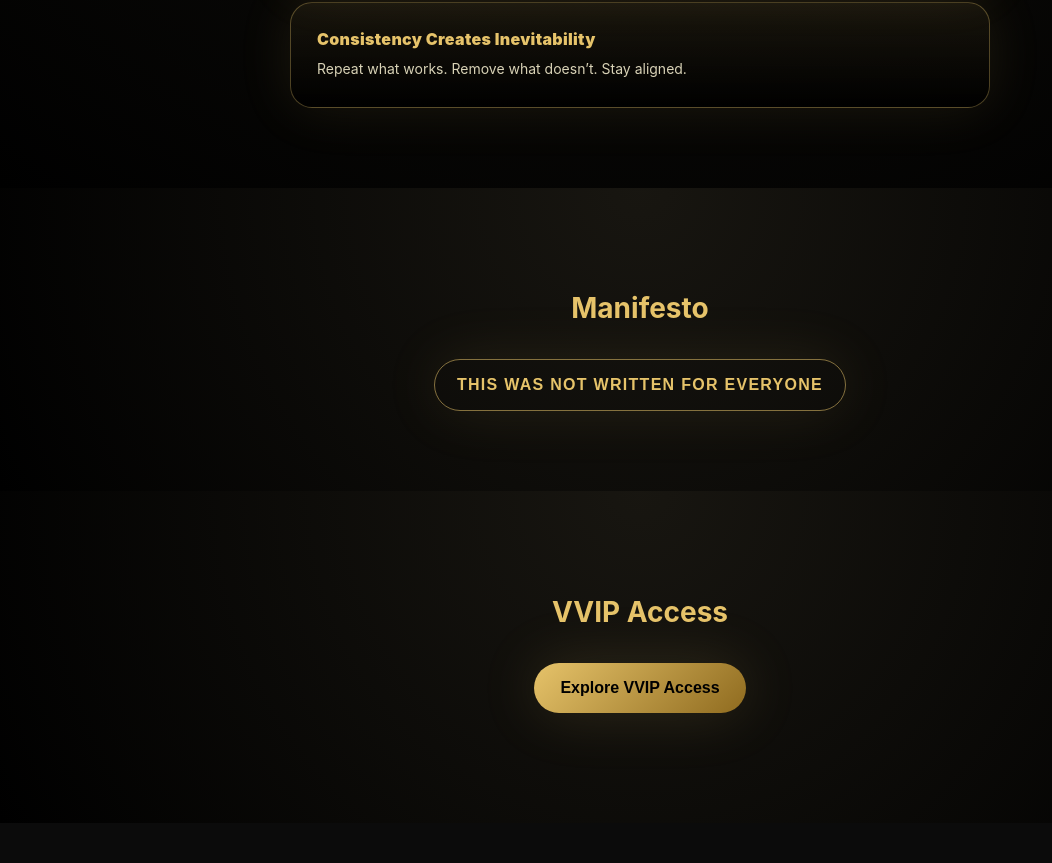
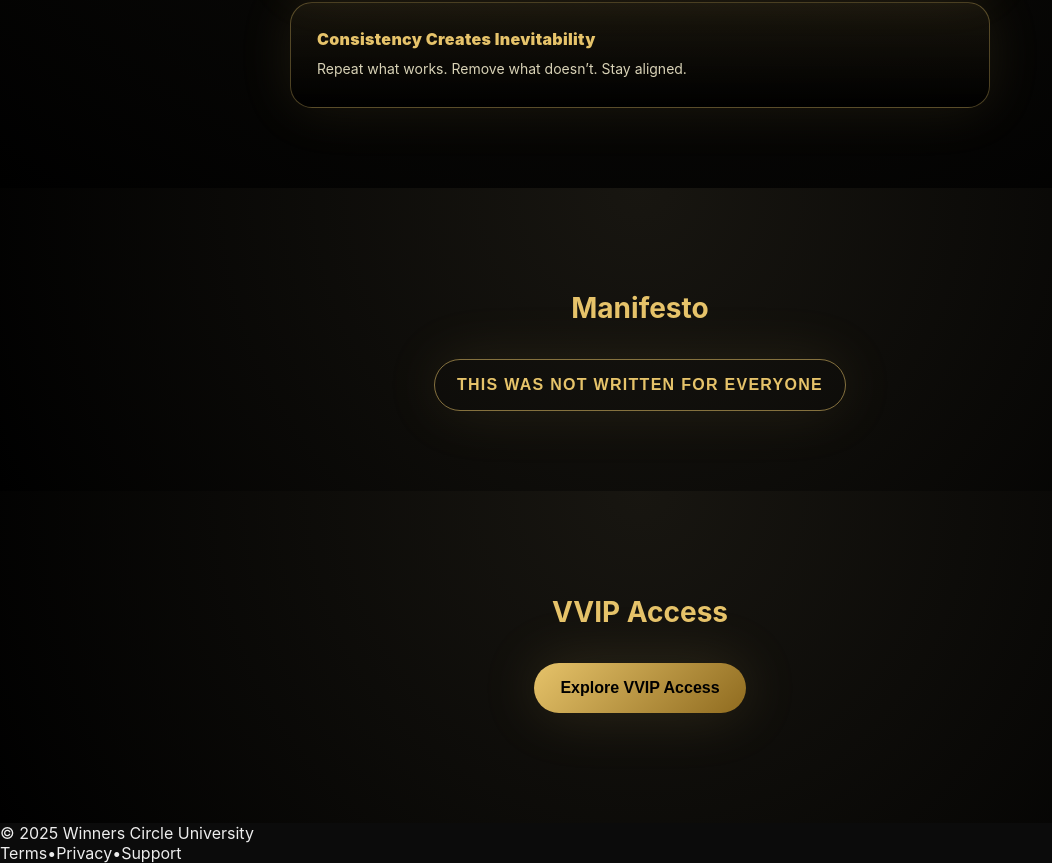
Before and after one commit to bammamileleabdul/winners-circle-university, a Next.js app: page / in a window 1280 px wide. Shown: the part 1448-2311 px from the top of the page, without its empty margins (0-1052 px from the left). Before the commit the page ends 2271 px from the top, so only its background shows below. Built offline with nearby package versions, Linux system fonts and the light colour scheme.

Commit message:
Add footer to RootLayout component
Added footer with copyright and links to terms, privacy, and support.

```diff
--- a/app/layout.js
+++ b/app/layout.js
@@ -8,7 +8,21 @@ export const metadata = {
 export default function RootLayout({ children }) {
   return (
     <html lang="en">
-      <body>{children}</body>
+      <body>
+        {children}
+        <footer className="siteFooter">
+          <div className="siteFooterInner">
+            <div className="siteFooterBrand">© {new Date().getFullYear()} Winners Circle University</div>
+            <div className="siteFooterLinks">
+              <a href="/terms">Terms</a>
+              <span className="dot">•</span>
+              <a href="/privacy">Privacy</a>
+              <span className="dot">•</span>
+              <a href="/support">Support</a>
+            </div>
+          </div>
+        </footer>
+      </body>
     </html>
   );
 }
```
